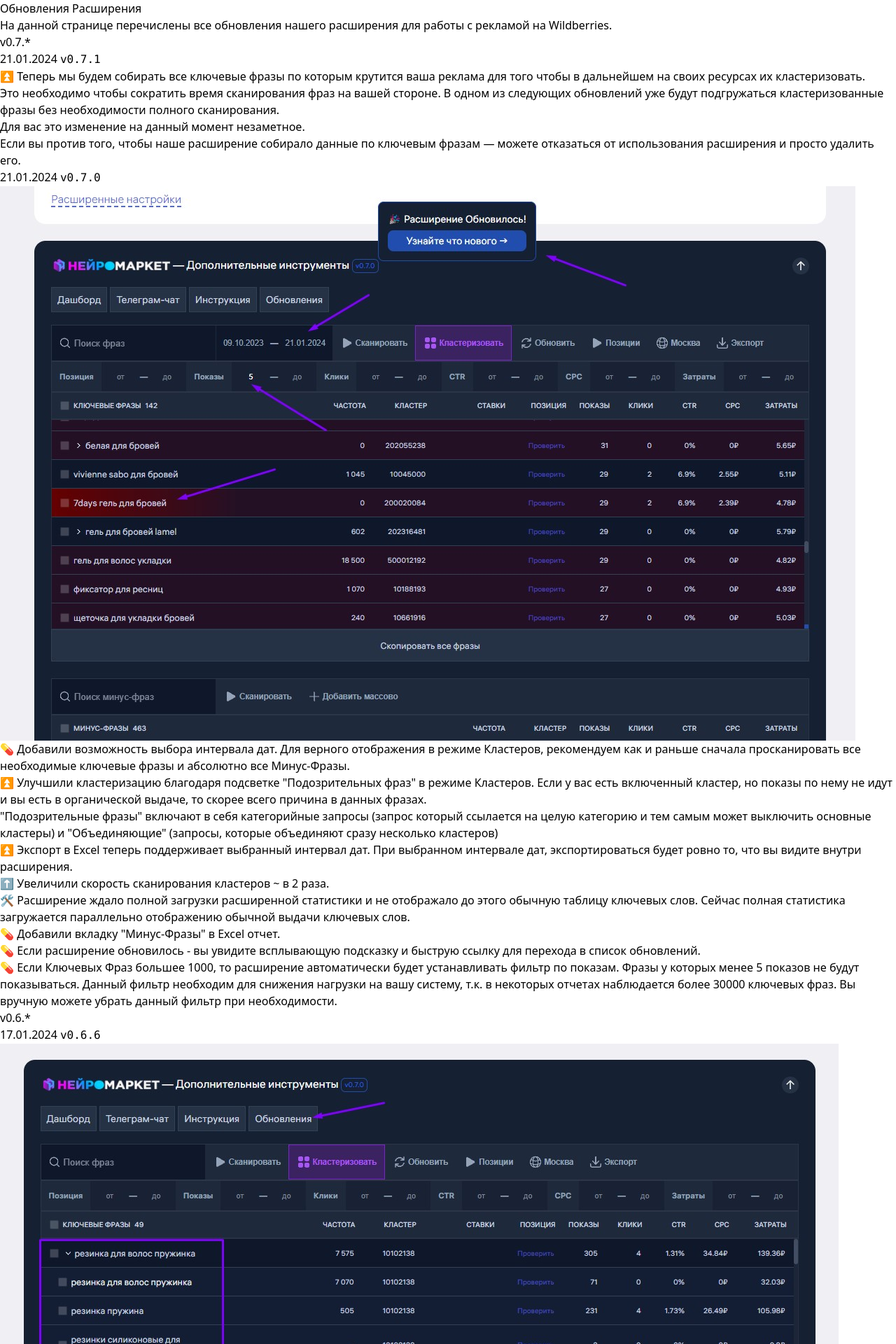
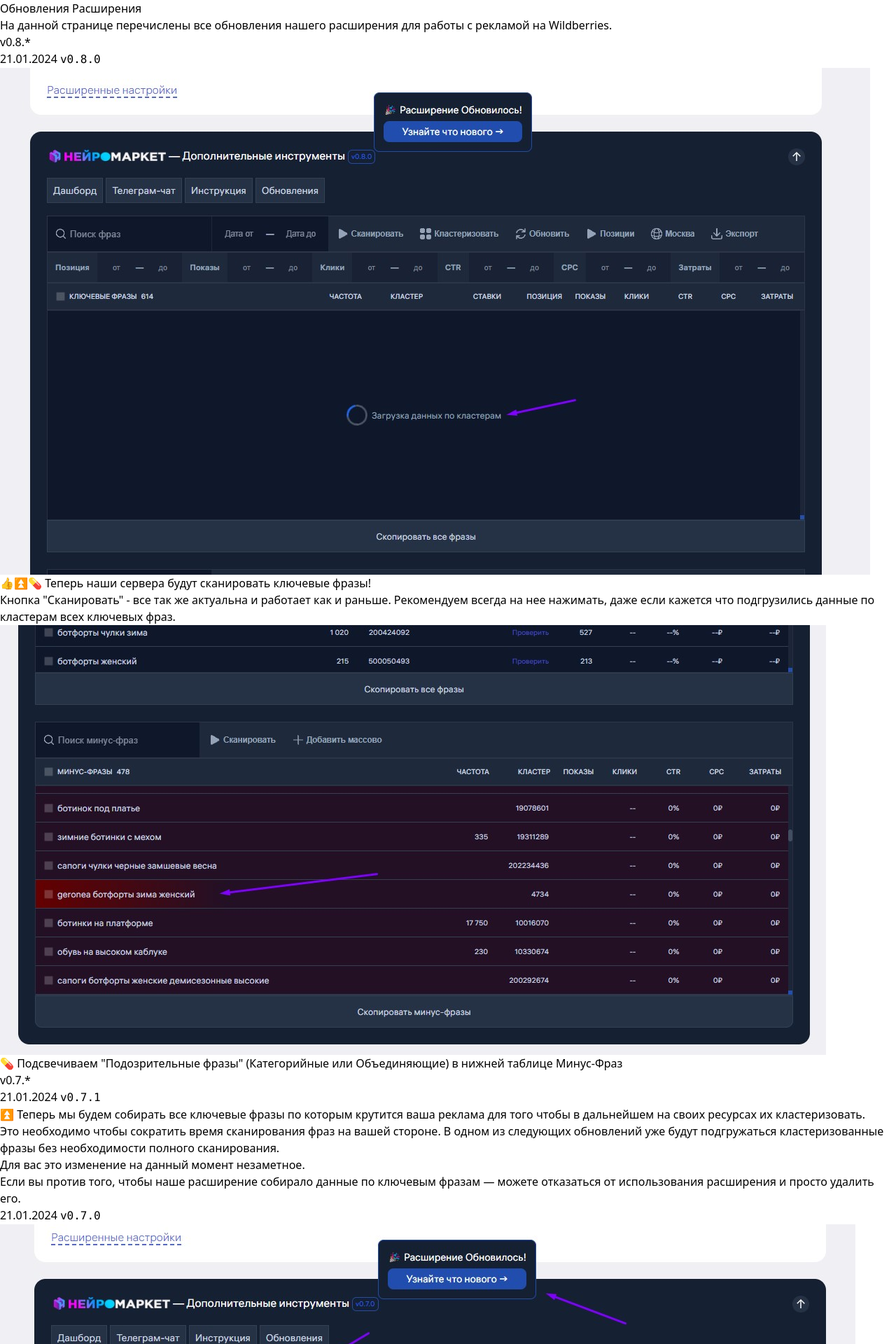
Before and after one commit to wbmeter/docs, a Next.js app: page /extension/updates in a window 1280 px wide. Shown: the top 1920 px of the page at 70% size. Built offline with nearby package versions, Linux system fonts and the light colour scheme.

Commit message:
update extension to 0.8.0

```diff
--- a/pages/extension/updates.mdx
+++ b/pages/extension/updates.mdx
@@ -2,6 +2,20 @@
 # Обновления Расширения
 
 На данной странице перечислены все обновления нашего расширения для работы с рекламой на Wildberries.
+
+## v0.8.\*
+
+### 21.01.2024 `v0.8.0`
+
+![](/extension-updates/26.jpg)
+
+👍⏫💊 Теперь наши сервера будут сканировать ключевые фразы!
+
+Кнопка "Сканировать" - все так же актуальна и работает как и раньше. Рекомендуем всегда на нее нажимать, даже если кажется что подгрузились данные по кластерам всех ключевых фраз.
+
+![](/extension-updates/25.jpg)
+
+💊 Подсвечиваем "Подозрительные фразы" (Категорийные или Объединяющие) в нижней таблице Минус-Фраз
 
 ## v0.7.\*
 
```
Also changed, not shown: public/extension-updates/25.jpg (added), public/extension-updates/26.jpg (added).
